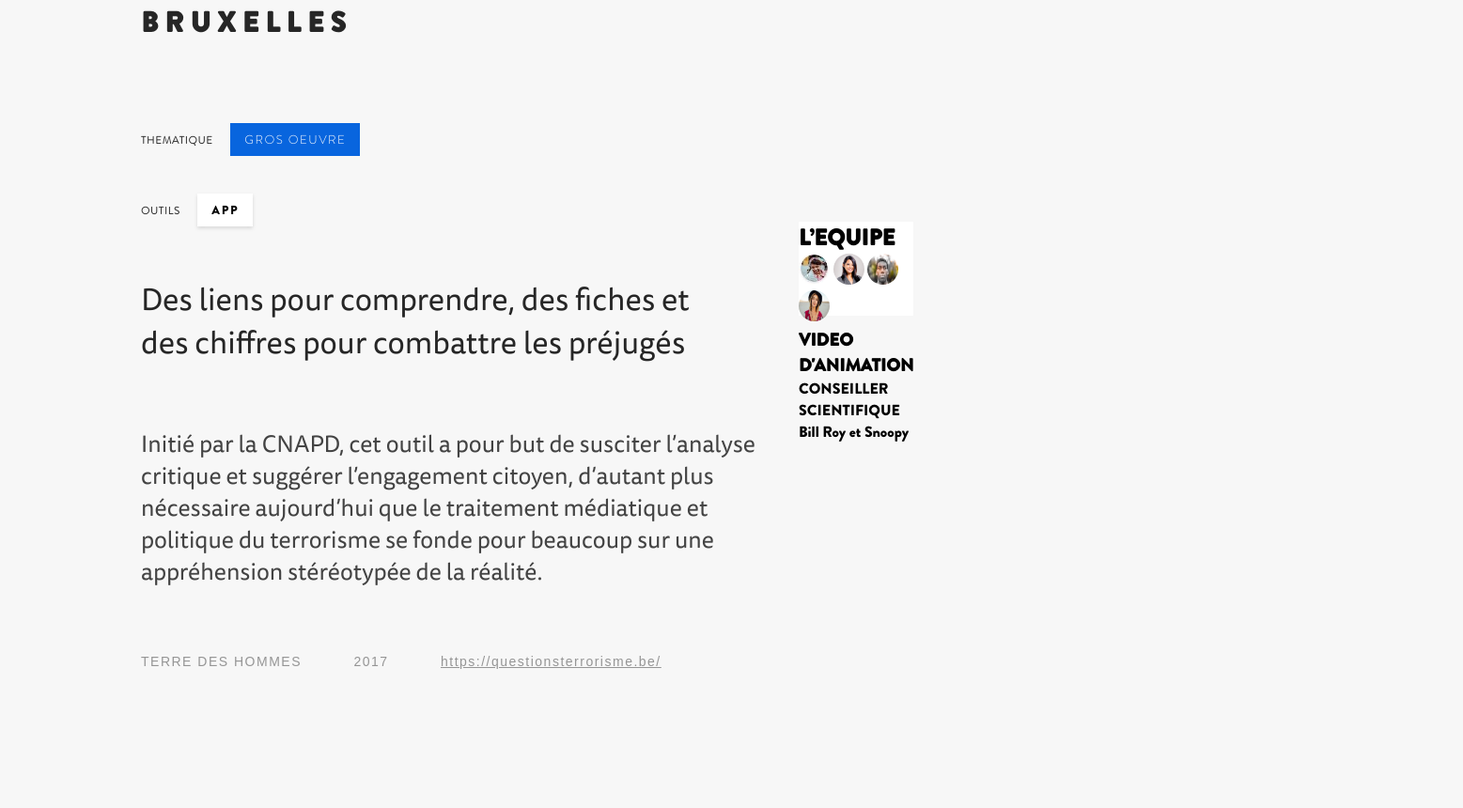
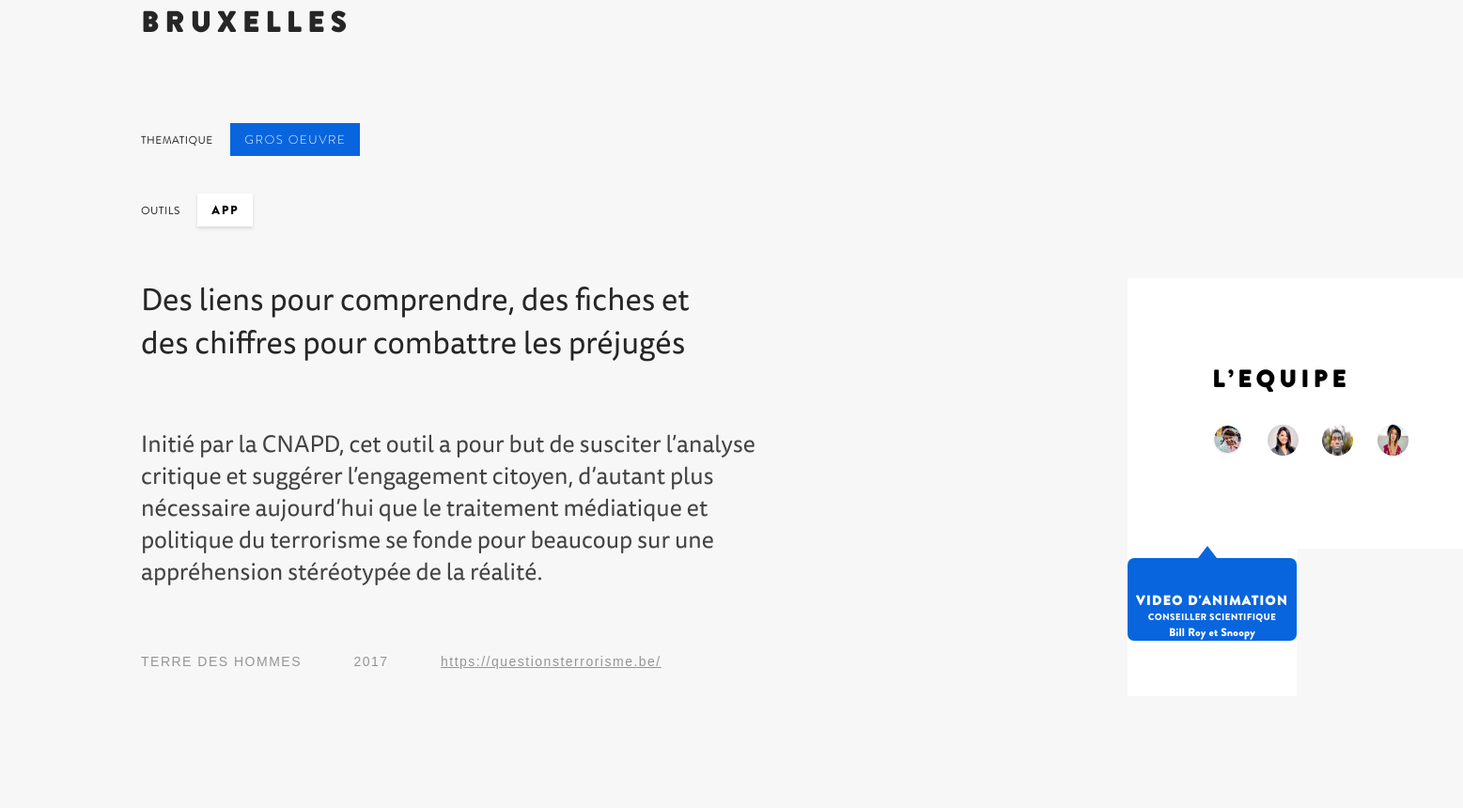
Before and after one commit to 0kri/Re-Educate-08, a plain HTML site: page index.html in a window 1280 px wide. Shown: the part 856-1716 px from the top of the page at 94% size, 1557 px wide, since content can reach past the window. Drawn offline with Linux system fonts and the light colour scheme.

Commit message:
styling main text section

```diff
--- a/index.html
+++ b/index.html
@@ -58,11 +58,13 @@
                             <img src="photo/team3.jpg" alt="team3">
                             <img src="photo/team4.jpg" alt="team4">
                         </div>
-                        <span class="triangle"></span>
-                        <div>
-                            <h3>VIDEO D'ANIMATION</h3>
-                            <p>CONSEILLER SCIENTIFIQUE</p>
-                            <p>Bill Roy et Snoopy</p>
+                        <div class="hidden-container">
+                            <div class="hidden-triangle"></div>
+                            <div class="hidden-text">
+                                <h3>VIDEO D'ANIMATION</h3>
+                                <p class="conseiller">CONSEILLER SCIENTIFIQUE</p>
+                                <p class="bill">Bill Roy et Snoopy</p>
+                            </div>
                         </div>
                     </div>
                 </div>
--- a/style.css
+++ b/style.css
@@ -81,7 +81,7 @@ li:nth-child(3):after {
 }
 
 .first-paragraph-section {
-    width: 700px;
+    /* width: 700px; */
     margin: 80px 50px 150px 150px;
 }
 h1 {
@@ -177,11 +177,14 @@ h1 {
 
 
 .lequipe {
-    width: 303px;
-    height: 100px;
+    margin-left: 350px;
+    margin-top: 60px;
+    width: 393px;
+    height: 288px;
     background-color: #FFFFFF;
 }
 .teammates img {
+    margin-right: 22px;
     width: 33px;
     height: 33px;
     border-radius: 50%;
@@ -189,3 +192,48 @@ h1 {
 .main-text-lequipe {
     display: flex;
 }
+
+.lequipe h2 {
+    display: inline-block;
+    margin: 90px 120px 0px 90px;
+    font-size: 25px;
+    letter-spacing: 5px;
+}
+.teammates {
+    display: inline-block;
+    margin:  30px 0px 90px 90px;
+}
+.hidden-container {
+    background-color: #ffffff;
+    width: 180px;
+    height: 160px;
+    text-align: center;
+    color: #FFFFFF;
+}
+.hidden-triangle {
+    width: 0;
+    height: 0;
+    background-color: #FFFFFF;
+    margin-left: 75px;
+    border-left: 10px solid transparent;
+    border-right: 10px solid transparent;
+
+    border-bottom: 13px solid #0865DE;
+}
+.hidden-text {
+    background-color: #0865DE;
+    border-radius: 7px;
+}
+.hidden-text h3 {
+    font-size: 14px;
+    letter-spacing: 1.4px;
+    padding-top: 35px;
+}
+.conseiller {
+    font-size: 10px;
+    letter-spacing: 0.3px;
+}
+.bill {
+    font-size: 12px;
+    letter-spacing: 0.24px;
+}
```
